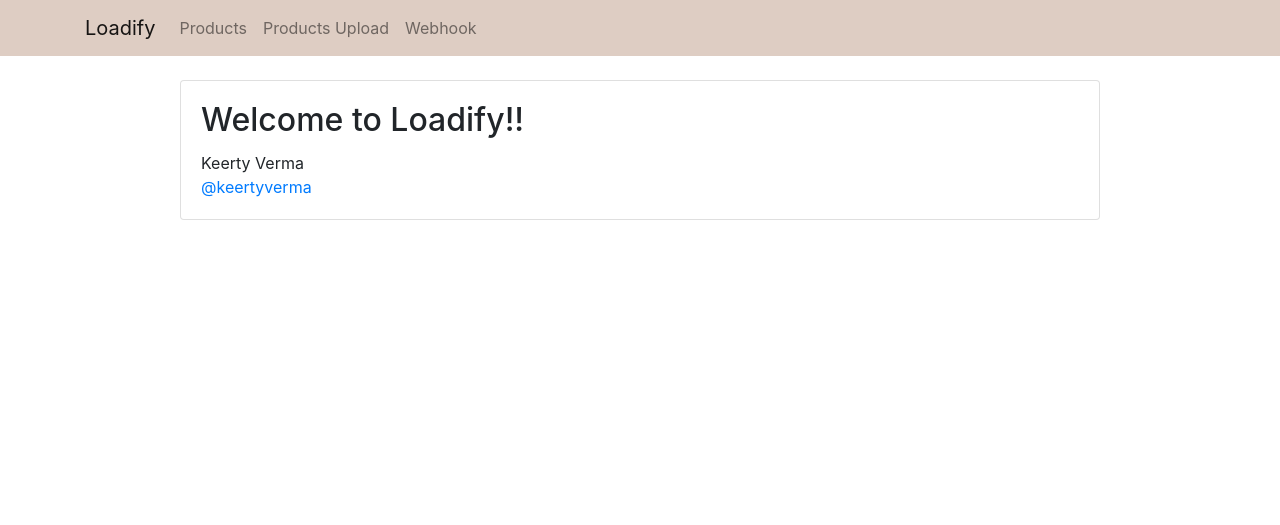
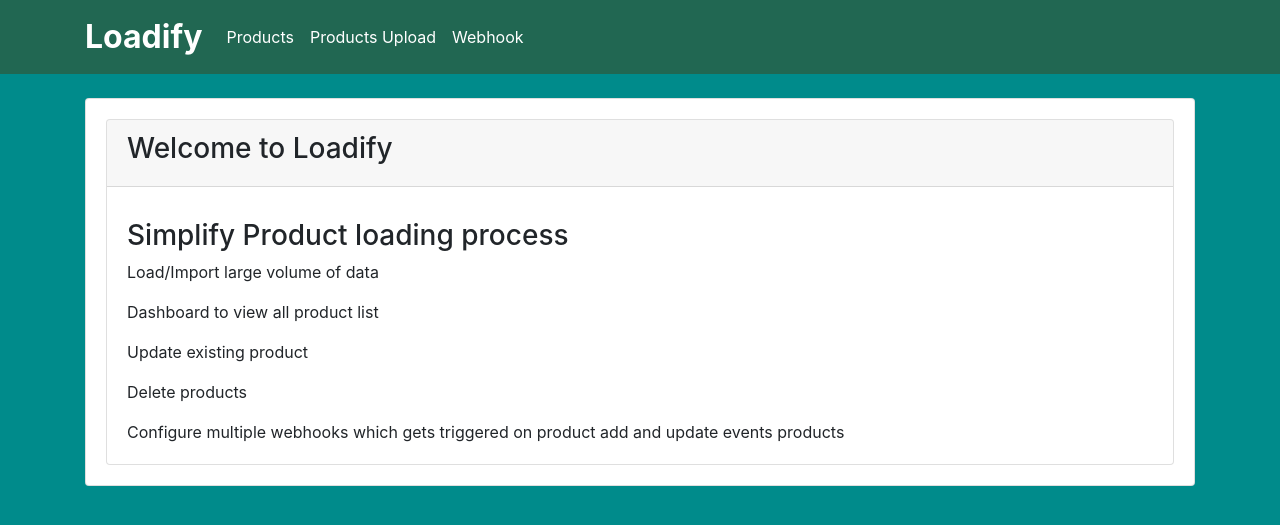
Before and after one commit to keertyverma/loadify, a Django app: page / in a window 1280 px wide. Shown: the top 525 px of the page. Run offline with Django 3.2, Linux system fonts and the light colour scheme; parts of the project's set-up code (start-up, migrations or seed data) failed here and were passed over; some libraries are stand-ins or nearby versions.

Commit message:
updated UI

```diff
--- a/core/models.py
+++ b/core/models.py
@@ -19,6 +19,9 @@ class ProductModel(models.Model):
 
     def __str__(self):
         return self.name
+
+    class Meta:
+        ordering = ['-created_at']
 
     @classmethod
     def truncate(cls):
--- a/settings/base.py
+++ b/settings/base.py
@@ -148,5 +148,8 @@ CELERY_ACCEPT_CONTENT = ["json", "msgpack"]
 
 ASGI_APPLICATION = 'loadify.routing.application'
 
-STATIC_ROOT = os.path.join(BASE_DIR, 'static')
+# STATIC_ROOT = os.path.join(BASE_DIR, 'static')
 STATIC_URL = '/static/'
+STATICFILES_DIRS = [
+    os.path.join(BASE_DIR, "static")
+]
--- a/static/css/app.css
+++ b/static/css/app.css
@@ -1,3 +1,17 @@
 body {
-    background: blueviolet;
+    background: darkcyan;
 }
+
+.navbar-dark{
+    background-color: #216752;
+}
+
+.navbar-dark .navbar-brand {
+    color: #fff;
+    font-weight: bold;
+    font-size: xx-large;
+}
+
+.navbar-dark .navbar-nav .nav-link {
+    color: rgba(255,255,255);
+}
--- a/templates/base.html
+++ b/templates/base.html
@@ -6,16 +6,17 @@
 <head>
     <meta charset="utf-8">
     <meta name="viewport" content="width=device-width, initial-scale=1, shrink-to-fit=no">
-    <link rel="stylesheet" href="{% static 'css/app.css' %}">
     <link rel="stylesheet" href="https://stackpath.bootstrapcdn.com/bootstrap/4.1.3/css/bootstrap.min.css"
         integrity="sha384-MCw98/SFnGE8fJT3GXwEOngsV7Zt27NXFoaoApmYm81iuXoPkFOJwJ8ERdknLPMO" crossorigin="anonymous">
+    <link rel="stylesheet" href="{% static 'css/app.css' %}">
+
     <script src="{% static 'django_eventstream/eventsource.min.js' %}"></script>
     <script src="{% static 'django_eventstream/reconnecting-eventsource.js' %}"></script>
     <title>{% block title %}Loadify{% endblock %}</title>
 </head>
 
 <body>
-    <nav class="navbar navbar-expand-lg navbar-light mb-4" style="background-color:#decdc3">
+    <nav class="navbar navbar-expand-lg navbar-dark mb-4">
         <div class="container">
             <a class="navbar-brand" href="{% url 'home' %}">Loadify</a>
             <button class="navbar-toggler" type="button" data-toggle="collapse" data-target="#navbarSupportedContent"
@@ -39,7 +40,7 @@
     </nav>
     <div class="container">
         <div class="row justify-content-center">
-            <div class="col-lg-10 col-md-12">
+            <div class="col-lg-12 col-md-12">
                 <div class="card mb-4">
                     <div class="card-body">
                         {% block content %}
--- a/templates/home.html
+++ b/templates/home.html
@@ -1,10 +1,27 @@
 {% extends 'base.html' %}
 
 {% block content %}
-<h2 class="card-title">Welcome to Loadify!!</h2>
 
-<p class="card-text">
+<div class="card">
+    <div class="card-header">
+        <h3>Welcome to Loadify</h3>
+    </div>
+    <div class="card-body">
+        <h5 class="card-title">
+            <h3>Simplify Product loading process</h3>
+        </h5>
+        <p class="card-text">Load/Import large volume of data</p>
+        <p class="card-text">Dashboard to view all product list</p>
+        <p class="card-text">Update existing product</p>
+        <p class="card-text">Delete products</p>
+        <p class="card-text">Configure multiple webhooks which gets triggered on product add and update events products
+        </p>
+
+    </div>
+</div>
+
+<!-- <p class="card-text">
     Keerty Verma<br>
     <a href="https://twitter.com/keertyverma">@keertyverma</a>
-</p>
+</p> -->
 {% endblock %}
--- a/templates/product_uploads/list.html
+++ b/templates/product_uploads/list.html
@@ -1,5 +1,6 @@
 {% extends 'base.html' %}
 {% block content %}
+{% load custom_tags %}
 {% load crispy_forms_tags %}
 {% block content_header %}
 <h2>Product Imports</h2>
@@ -13,7 +14,7 @@
         <tr>
             <th>Name</th>
             <th>Path</th>
-            <th>Size (Bytes)</th>
+            <th>Size (KB)</th>
             <th>Imported Rows</th>
             <th>Status</th>
         </tr>
@@ -23,7 +24,7 @@
         <tr id="{{upload_info.id}}">
             <td>{{ upload_info.name }}</td>
             <td>{{ upload_info.path }}</td>
-            <td>{{ upload_info.size }}</td>
+            <td>{{ upload_info.size|divide:1000 }}</td>
             <td name="count">{{ upload_info.imported_rows }}</td>
             <td name="status">{{ upload_info.status }}</td>
         </tr>
```
Also changed, not shown: core/templatetags/custom_tags.py (+8 -0 lines), templates/products/list.html (+22 -7 lines).
